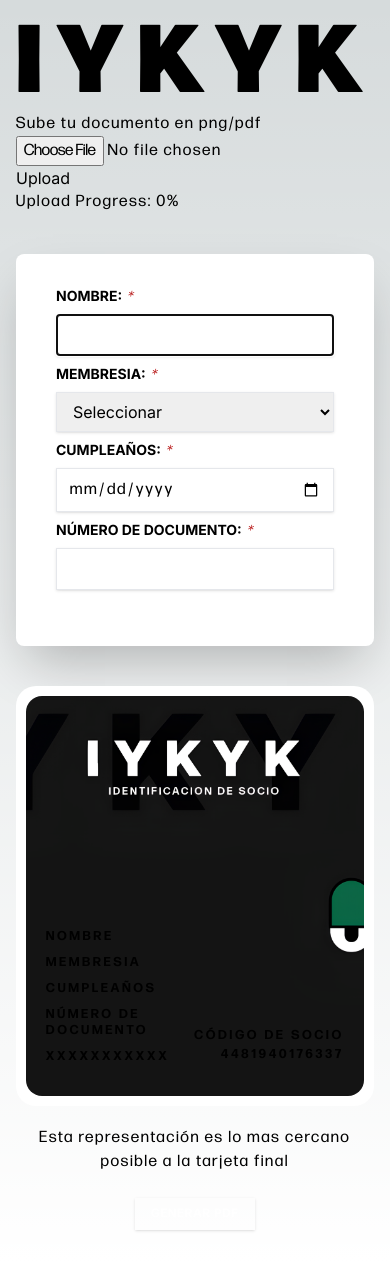
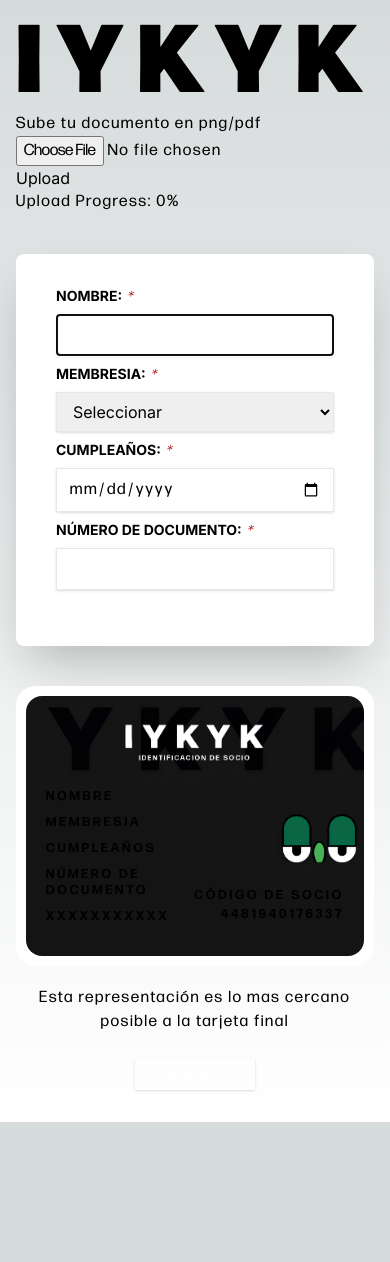
Before and after one commit to polilla2802/nextjs-iykyk, a Next.js app: page / in a window 390 px wide. After the commit the page ends 1122 px from the top, so only its background shows below. Built offline with nearby package versions, Linux system fonts and the light colour scheme; no server answers.

Commit message:
change height dynamically

```diff
--- a/src/app/components/ContentForm.js
+++ b/src/app/components/ContentForm.js
@@ -58,7 +58,9 @@ export default function ContentForm() {
 
 		try {
 			const html2pdf = (await import("html2pdf.js")).default;
+			element.classList.add(styles.tableHeight); // Add the height class
 			await html2pdf().set(options).from(element).save();
+			element.classList.remove(styles.tableHeight); // Remove the height class
 		} catch (error) {
 			console.error("Error:", error);
 		}
--- a/src/app/components/ContentForm.module.css
+++ b/src/app/components/ContentForm.module.css
@@ -26,6 +26,17 @@
 	width: 100%;
 }
 
+.tableHeight table{
+	height: 400px!important;
+      }
+
+@media only screen and (max-width: 1280px) {
+	.membership table{
+		height: 300px;
+	}
+}
+
+
 @media only screen and (max-width: 1024px) {
 	.membership table{
 		height: 400px;
@@ -43,7 +54,7 @@
 
 @media only screen and (max-width: 768px) {
 	.membership table{
-		height: 400px;
+		height: 350px;
 	}
 
 	.membership p{
@@ -61,7 +72,7 @@
 	}
 
 	.membership table{
-		height: 400px;
+		height: 260px;
 	}
 
 	.membership p{
```
Lines whose indentation alone changed are shown as unchanged.
